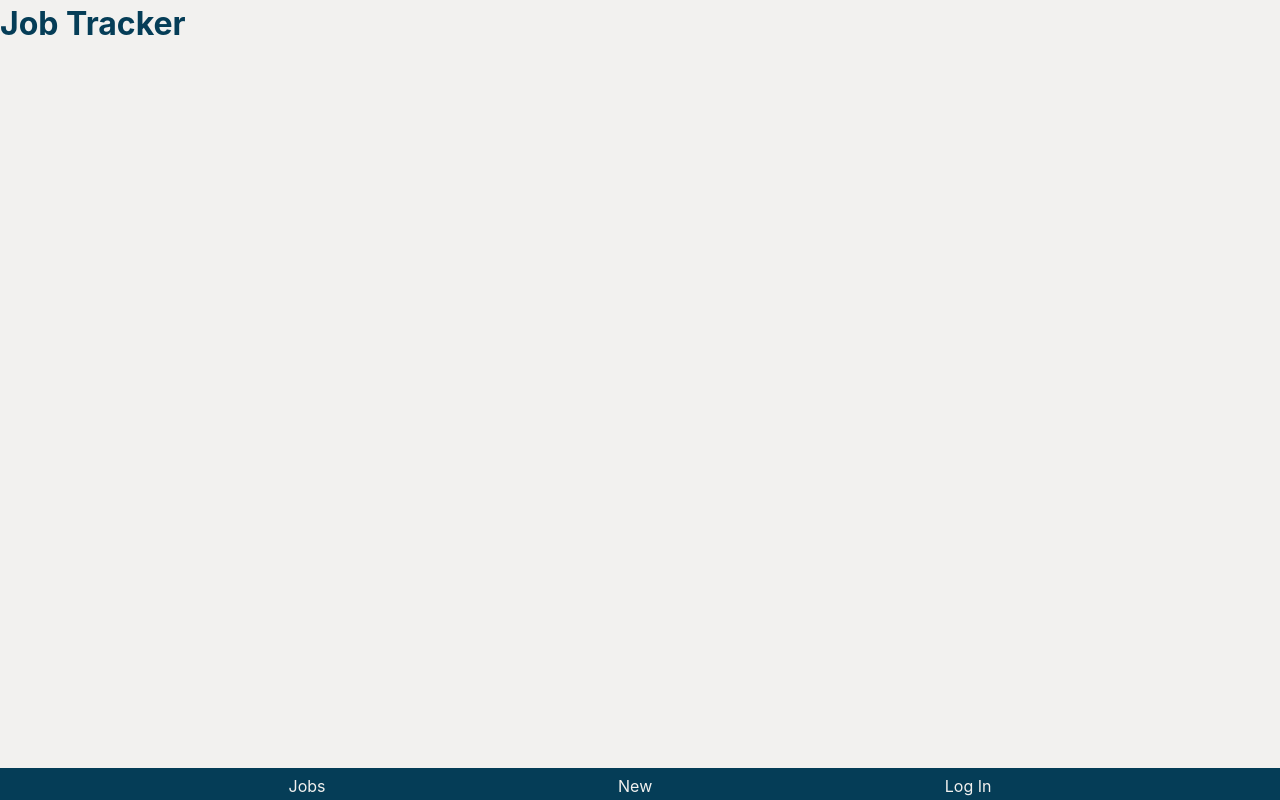
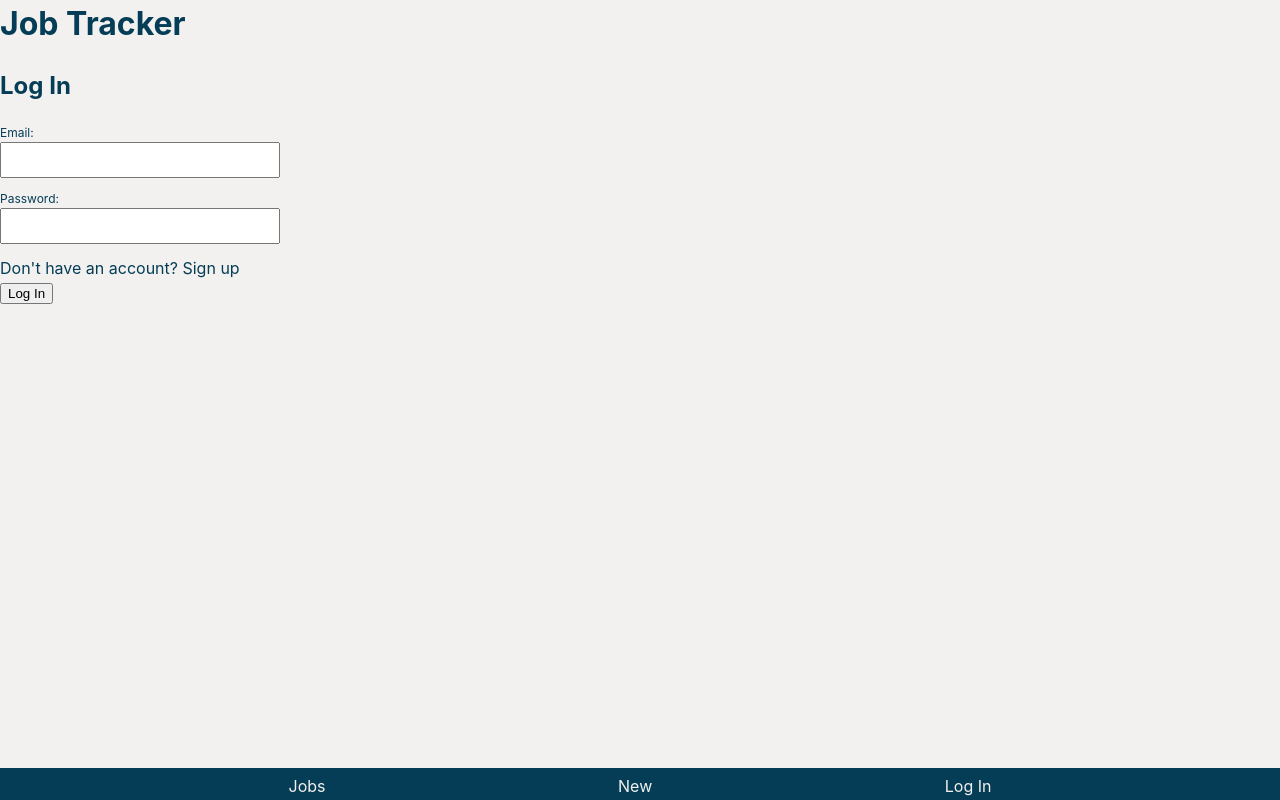
Before and after one commit to mxy-1/job-tracker, a React (Vite) app in the folder frontend/: page /sign-up in a window 1280 px wide. Built offline with nearby package versions, Linux system fonts and the light colour scheme; the HTML template or start-up script is replaced by a standard one.

Commit message:
login/sign up conditional

```diff
--- a/frontend/src/App.tsx
+++ b/frontend/src/App.tsx
@@ -29,6 +29,8 @@ function App() {
         </Route>
 
         <Route path="log-in" element={<LogIn />}/>
+        <Route path="sign-up" element={<LogIn />}/>
+
       </Routes>
       <Nav/>
     </BrowserRouter>
--- a/frontend/src/pages/LogIn.tsx
+++ b/frontend/src/pages/LogIn.tsx
@@ -1,28 +1,39 @@
 import { useState } from "react";
+import { Link} from "react-router-dom";
 
 const LogIn = () => {
     const [email, setEmail] = useState("");
     const [password, setPassword] = useState("");
+    const [login, setLogin] = useState(true);
 
-    const handleSubmit = (e) => {
+    const handleSubmit = (e: React.SyntheticEvent) => {
         e.preventDefault()
         console.log(email, password)
     }
 
+    const handleClick = () => {
+        setLogin(prevState => !prevState)
+    }
+
     return (
         <form onSubmit={handleSubmit}>
-            <h2>Log In</h2>
+            <h2>{login ? "Log In" : "Sign up"}</h2>
             <label>Email:
                 <input
                     type="email"
-                    onChange={e=> setEmail(e.target.value)} />
+                    onChange={e => setEmail(e.target.value)} />
             </label>
 
             <label>Password:
                 <input
                     type="password"
-                    onChange={e=> setPassword(e.target.value)} />
+                    onChange={e => setPassword(e.target.value)} />
             </label>
+            {
+                login ?
+                <p>Don't have an account? <Link to="/sign-up" onClick={handleClick}>Sign up</Link></p>
+                : <p>Already have an account? <Link to="/log-in"  onClick={handleClick}>Log in</Link></p>
+            }
             <button type="submit">Log In</button>
         </form>
     );
```
